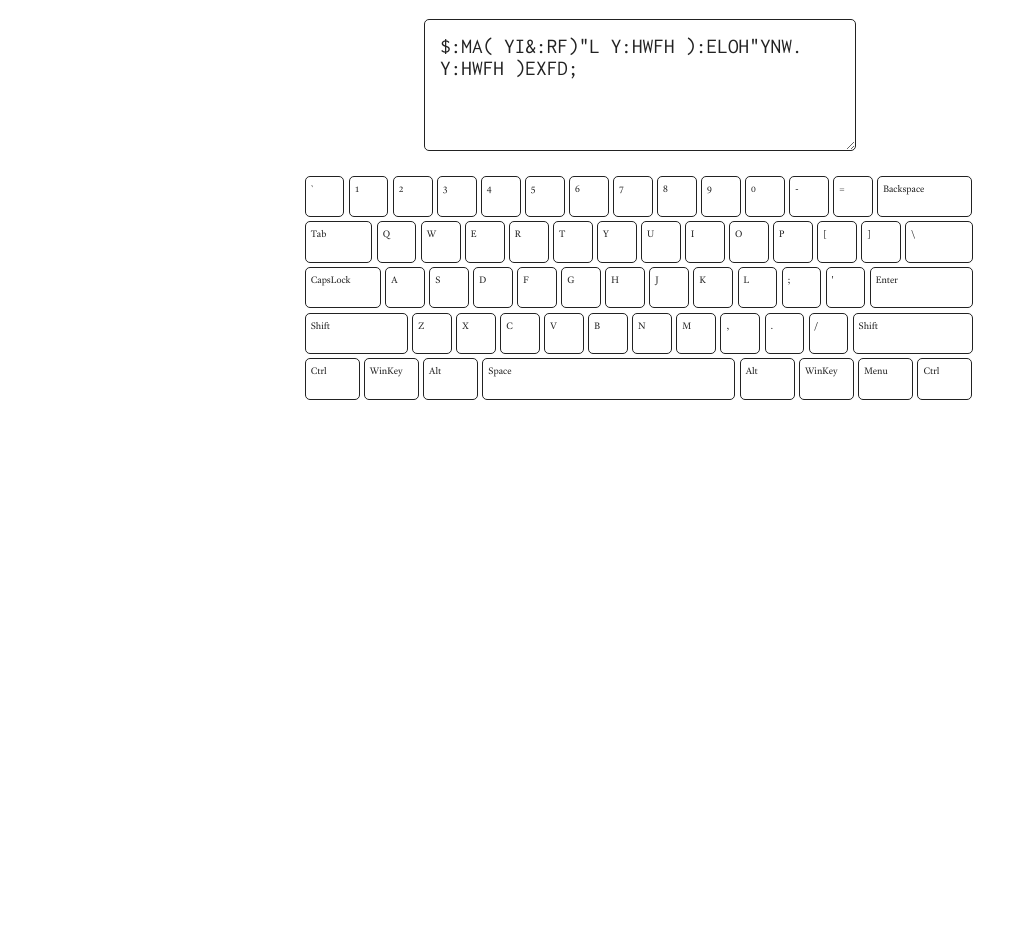
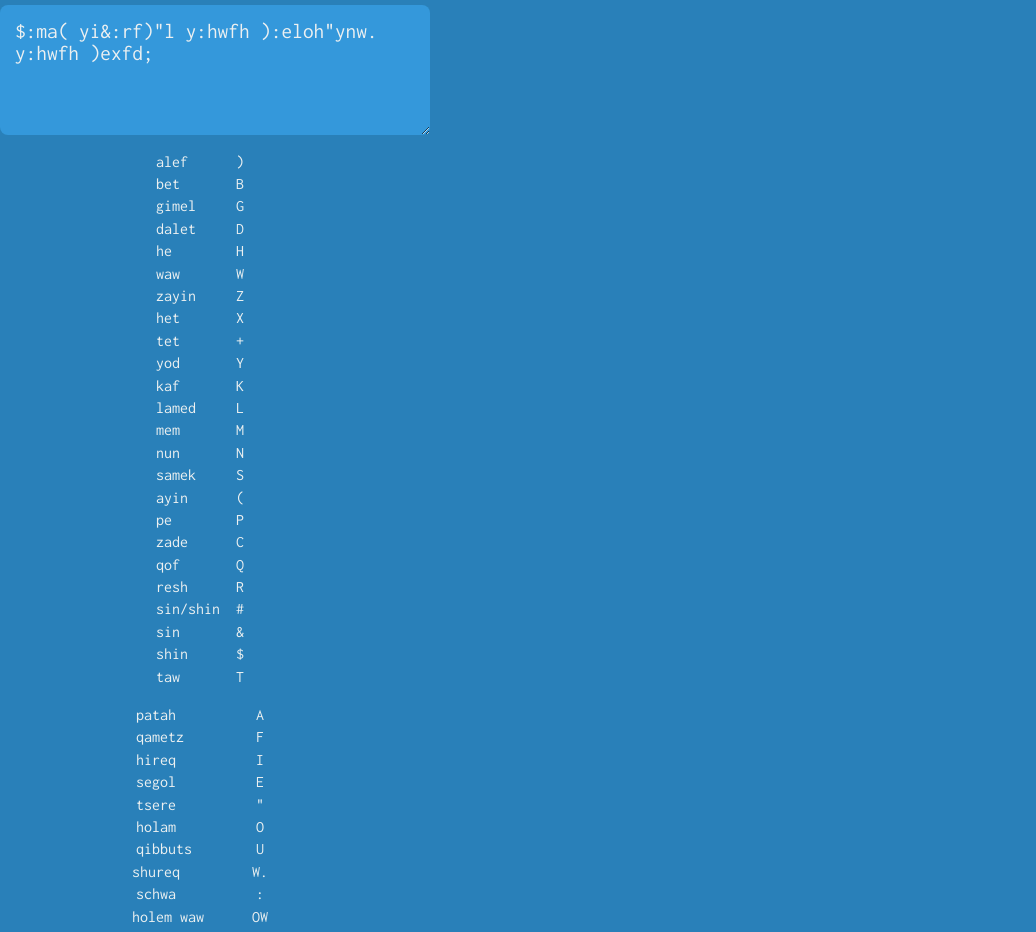
Before and after one commit to tedjaniszewski/typehebrew, a plain HTML site: page index.html in a window 1280 px wide. Shown: the part 402-1334 px from the top of the page, without its empty margins (0-1036 px from the left). Before the commit the page ends 804 px from the top, so only its background shows below. Drawn offline with nearby package versions, Linux system fonts and the light colour scheme.

Commit message:
Replaced keyboard with betacode chart; changed to Flat UI blue color palette; changed main typeface to Inconsolata; added draft 'About' section

```diff
--- a/css/main.css
+++ b/css/main.css
@@ -97,18 +97,8 @@ textarea {
    Author's custom styles
    ========================================================================== */
 
-h1 {
-    font-size: 50pt;
-    margin: 0;
-}
-
-body {
-    font-family: 'SBLHebrew';
-    text-align: center;
-}
-
 @font-face {
-    font-family: 'SBLHebrew';
+    font-family: 'SBL Hebrew';
     src: url('fonts/sblhebrew.eot');
     src: url('fonts/sblhebrew.eot?iefix') format('eot'),
          url('fonts/sblhebrew.woff') format('woff'),
@@ -116,74 +106,77 @@ body {
          url('fonts/sblhebrew.svg#SBLHebrew') format('svg');
 }
 
+body {
+    font-family: 'Inconsolata', serif;
+    background-color: #2980b9;
+    color: #ecf0f1;
+}
+
+h1, h2 {
+    user-select: none;
+    -webkit-user-select: none;
+    -moz-user-select: none;
+    cursor: default;
+    margin: 0;
+    font-weight: normal;
+}
+
+h1 {
+    font-size: 175pt;
+    font-family: "SBL Hebrew";
+    height: 190px;
+    position: relative;
+        top: -50px;
+}
+
+h2 {
+    font-size: 18pt;
+}
+
+h3 {
+    font-size: 10pt;
+    margin-top: 0px;
+    margin-bottom: 30px;
+}
+
+pre {
+    font-family: 'Inconsolata', monospace;
+}
+
+a {
+    font-weight: bold;
+    color: #ecf0f1;
+}
+
+#content {
+    text-align: center;
+    width: 400px;
+}
+
 #hebrew {
     width: 400px;
-    height: 200px;
-    padding: 15px;
+    height: auto;
     margin: auto;
     font-size: 30pt;
+    font-family: "SBL Hebrew", serif;
     direction: rtl;
     text-align: right;
-    overflow: auto;
+    overflow: visible;
 }
 
 #betacode {
+    font-family: 'Inconsolata', monospace;
+    background-color: #3498db;
     width: 400px;
     height: 100px;
     padding: 15px;
     margin: auto;
-    font-family: 'Inconsolata';
     font-size: 16pt;
+    color: #ecf0f1;
     overflow: auto;
+    border: none;
+    border-radius: 8px;
 }
-
-.round {
-    border: 1px solid #222;
-}
-
-#keyboard {
-    margin: auto;
-    width: 675px;
-    height: 225px;
-}
-
-#keyboard div {
-    float: left;
-    height: 17.5%;
-    width: 5.6%;
-    margin: 0.315%;
-    text-align: left;
-}
-
-#keyboard div label {
-    color: #222;
-    font-size: 60%;
-    margin-left: 5px;
-}
-#keyboard #leftctrl, #keyboard #leftwinkey, #keyboard #leftalt, #keyboard #rightalt, #keyboard #rightwinkey, #keyboard #menu, #keyboard #rightctrl {
-    width: 7.85%;
-}
-#keyboard #tab, #keyboard #backslash {
-    width: 9.75%;
-}
-#keyboard #capslock {
-    width: 11%;
-}
-#keyboard #backspace {
-    width: 13.75%;
-}
-#keyboard #enter, #keyboard #leftshift {
-    width: 15%;
-}
-#keyboard #rightshift {
-    width: 17.5%;
-}
-#keyboard #space {
-    width: 37.2%;
-}
-
-
-
 
 
 /* ==========================================================================
--- a/index.html
+++ b/index.html
@@ -12,7 +12,7 @@
 
         <!-- Place favicon.ico and apple-touch-icon.png in the root directory -->
 
-        <link href='http://fonts.googleapis.com/css?family=Inconsolata' rel='stylesheet' type='text/css'>
+        <link href='http://fonts.googleapis.com/css?family=Inconsolata:400,700&subset=latin,latin-ext' rel='stylesheet' type='text/css'>
         <link rel="stylesheet" href="css/normalize.css">
         <link rel="stylesheet" href="css/main.css">
         <script src="js/vendor/modernizr-2.6.2.min.js"></script>
@@ -24,79 +24,59 @@
 
         <!-- Add your site or application content here -->
         <div id="content">
-            <h1>א</h1>
-            <h2>TypeHebrew</h2>
-            <div class="round" id="hebrew">שְׁמַע יִשְׂרָאֵל יְהוָה אֱלֹהֵינוּ יְהוָה אֶחָד׃</div>
+            <header>
+                <h1>א</h1>
+                <h2>TypeHebrew</h2>
+                <h3>KEY &nbsp; ABOUT</h3>
+            </header>
+            <div id="hebrew">שְׁמַע יִשְׂרָאֵל יְהוָה אֱלֹהֵינוּ יְהוָה אֶחָד׃</div>
             <br />
-            <textarea class="round" id="betacode">$:MA( YI&:RF)"L Y:HWFH ):ELOH"YNW. Y:HWFH )EXFD;</textarea>
-            <br />
-            <br />
-            <div id="keyboard">
-                <div class="round" id="tilde"><label>`</label><h5></h5></div>
-                <div class="round" id="one"><label>1</label><h5></h5></div>
-                <div class="round" id="two"><label>2</label><h5></h5></div>
-                <div class="round" id="three"><label>3</label><h5></h5></div>
-                <div class="round" id="four"><label>4</label><h5></h5></div>
-                <div class="round" id="five"><label>5</label><h5></h5></div>
-                <div class="round" id="six"><label>6</label><h5></h5></div>
-                <div class="round" id="seven"><label>7</label><h5></h5></div>
-                <div class="round" id="eight"><label>8</label><h5></h5></div>
-                <div class="round" id="nine"><label>9</label><h5></h5></div>
-                <div class="round" id="zero"><label>0</label><h5></h5></div>
-                <div class="round" id="hyphen"><label>-</label><h5></h5></div>
-                <div class="round" id="equals"><label>=</label><h5></h5></div>
-                <div class="round" id="backspace"><label>Backspace</label><h5></h5></div>
-
-                <div class="round" id="tab"><label>Tab</label><h5></h5></div>
-                <div class="round" id="q"><label>Q</label><h5></h5></div>
-                <div class="round" id="w"><label>W</label><h5></h5></div>
-                <div class="round" id="e"><label>E</label><h5></h5></div>
-                <div class="round" id="r"><label>R</label><h5></h5></div>
-                <div class="round" id="t"><label>T</label><h5></h5></div>
-                <div class="round" id="y"><label>Y</label><h5></h5></div>
-                <div class="round" id="u"><label>U</label><h5></h5></div>
-                <div class="round" id="i"><label>I</label><h5></h5></div>
-                <div class="round" id="o"><label>O</label><h5></h5></div>
-                <div class="round" id="p"><label>P</label><h5></h5></div>
-                <div class="round" id="leftbracket"><label>[</label><h5></h5></div>
-                <div class="round" id="rightbracket"><label>]</label><h5></h5></div>
-                <div class="round" id="backslash"><label>\</label><h5></h5></div>
-
-                <div class="round" id="capslock"><label>CapsLock</label><h5></h5></div>
-                <div class="round" id="a"><label>A</label><h5></h5></div>
-                <div class="round" id="s"><label>S</label><h5></h5></div>
-                <div class="round" id="d"><label>D</label><h5></h5></div>
-                <div class="round" id="f"><label>F</label><h5></h5></div>
-                <div class="round" id="g"><label>G</label><h5></h5></div>
-                <div class="round" id="h"><label>H</label><h5></h5></div>
-                <div class="round" id="j"><label>J</label><h5></h5></div>
-                <div class="round" id="k"><label>K</label><h5></h5></div>
-                <div class="round" id="l"><label>L</label><h5></h5></div>
-                <div class="round" id="semicolon"><label>;</label><h5></h5></div>
-                <div class="round" id="apostrophe"><label>'</label><h5></h5></div>
-                <div class="round" id="enter"><label>Enter</label><h5></h5></div>
-
-                <div class="round" id="leftshift"><label>Shift</label><h5></h5></div>
-                <div class="round" id="z"><label>Z</label><h5></h5></div>
-                <div class="round" id="x"><label>X</label><h5></h5></div>
-                <div class="round" id="c"><label>C</label><h5></h5></div>
-                <div class="round" id="v"><label>V</label><h5></h5></div>
-                <div class="round" id="b"><label>B</label><h5></h5></div>
-                <div class="round" id="n"><label>N</label><h5></h5></div>
-                <div class="round" id="m"><label>M</label><h5></h5></div>
-                <div class="round" id="comma"><label>,</label><h5></h5></div>
-                <div class="round" id="period"><label>.</label><h5></h5></div>
-                <div class="round" id="forwardslash"><label>/</label><h5></h5></div>
-                <div class="round" id="rightshift"><label>Shift</label><h5></h5></div>
-
-                <div class="round" id="leftctrl"><label>Ctrl</label><h5></h5></div>
-                <div class="round" id="leftwinkey"><label>WinKey</label><h5></h5></div>
-                <div class="round" id="leftalt"><label>Alt</label><h5></h5></div>
-                <div class="round" id="space"><label>Space</label><h5></h5></div>
-                <div class="round" id="rightalt"><label>Alt</label><h5></h5></div>
-                <div class="round" id="rightwinkey"><label>WinKey</label><h5></h5></div>
-                <div class="round" id="menu"><label>Menu</label><h5></h5></div>
-                <div class="round" id="rightctrl"><label>Ctrl</label><h5></h5></div>
+            <textarea spellcheck="false" id="betacode">$:ma( yi&:rf)"l y:hwfh ):eloh"ynw. y:hwfh )exfd;</textarea>
+            <div id="key">
+<pre>alef      )
+bet       B
+gimel     G
+dalet     D
+he        H
+waw       W
+zayin     Z
+het       X
+tet       +
+yod       Y
+kaf       K
+lamed     L
+mem       M
+nun       N
+samek     S
+ayin      (
+pe        P
+zade      C
+qof       Q
+resh      R
+sin/shin  #
+sin       &
+shin      $
+taw       T</pre>
+<pre>patah          A
+qametz         F
+hireq          I
+segol          E
+tsere          "
+holam          O
+qibbuts        U
+shureq         W.
+schwa          :
+holem waw      OW
+hateph-pathah  :A
+hateph-qametz  :F
+hateph-segol   :E
+maqqeph        -
+dagesh         .</pre>
+            </div>
+            <div id="about">
+                <p>There's this great site, <a href="http://typegreek.com/">TypeGreek.com</a>, that converts Latin characters into precomposed polytonic Greek Unicode. I use it all the time! But for years, no one has put together a parallel site for polytonic Hebrew. I found this so irritating that I finally broke down and created one myself. This is that site.</p>
+                <p>The Hebrew font you see is <a href="http://www.sbl-site.org/educational/BiblicalFonts_SBLHebrew.aspx">SBL Hebrew</a>, hosted locally using Font Squirrel's brilliant <a href="http://www.fontsquirrel.com/tools/webfont-generator">webfont generator</a>. The rest of the text is set in Raph Levien's <a href="http://levien.com/type/myfonts/inconsolata.html">Inconsolata</a>, served via <a href="https://www.google.com/fonts">Google Fonts</a>. I'm also indebted to ..., without which I couldn't have put this site together, and to <a href="http://typegreek.com/">TypeGreek.com</a> for inspiring this site.</p>
+                <p>If you've found TypeHebrew helpful and would like to donate, please give something to the folks at <a href="http://siministries.org/">siministires.org</a></p>
             </div>
         </div>
 
```
Also changed, not shown: archive/keyboard.html (+65 -66 lines).
